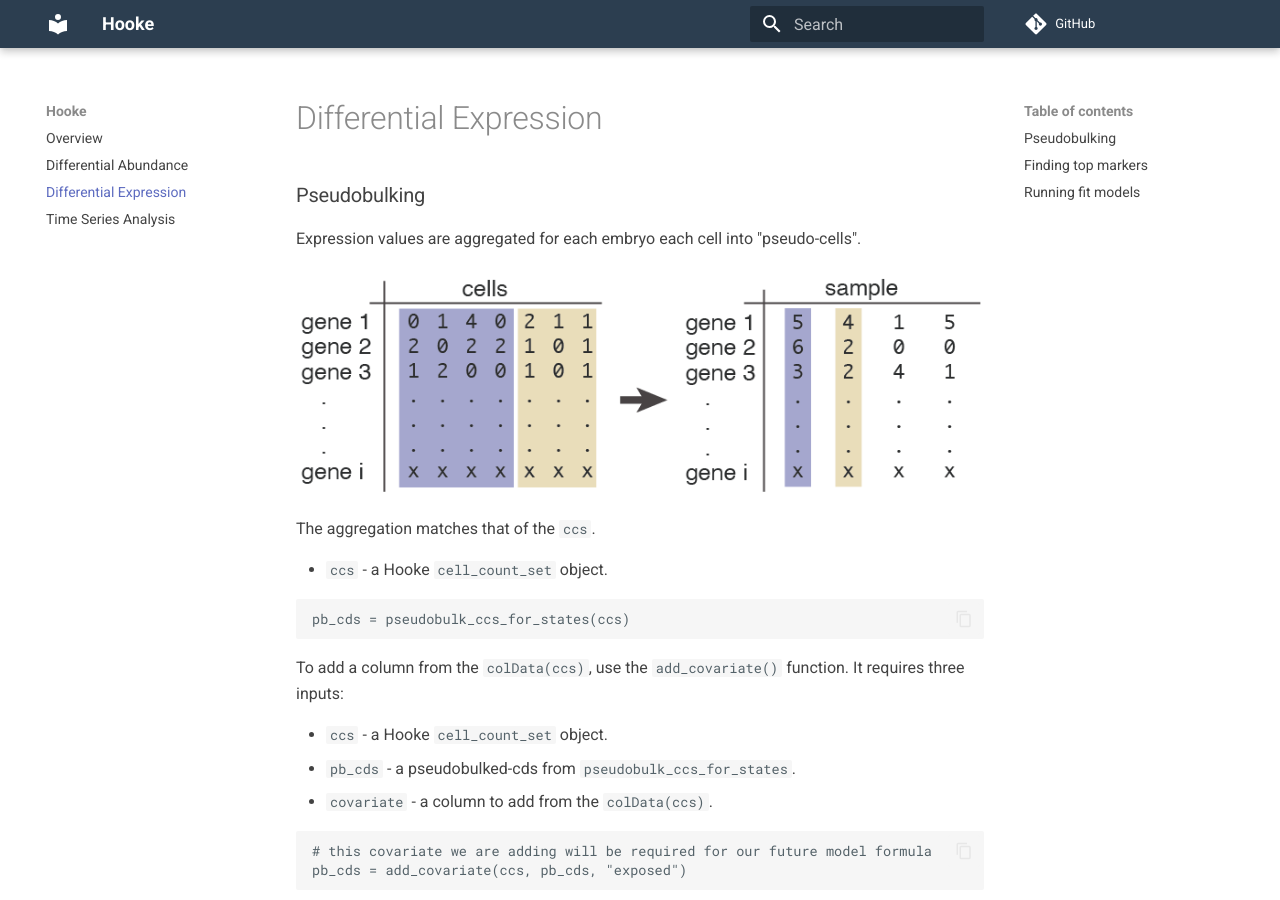
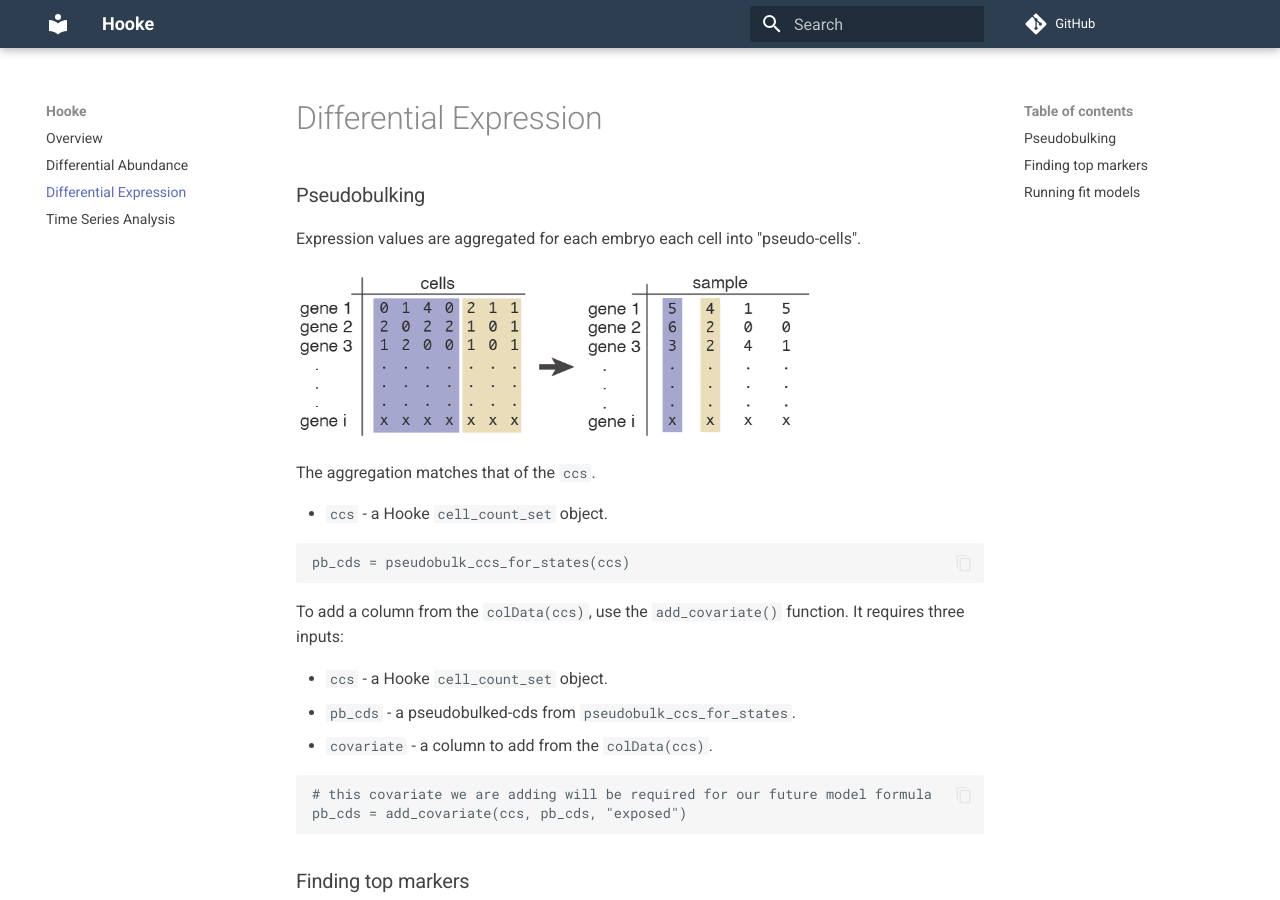
Before and after one commit to cole-trapnell-lab/hooke, an MkDocs documentation site: the page built from docs/deg.md, in a window 1280 px wide and 900 px high. Built offline with MkDocs 1.6.1 and Material for MkDocs 9.7.7, drawn with Linux system fonts in a browser that asks for light colours; comment, search, counter and statistics services are not loaded.

Commit message:
edit sizing

```diff
--- a/docs/deg.md
+++ b/docs/deg.md
@@ -5,7 +5,7 @@
 
 Expression values are aggregated for each embryo each cell into "pseudo-cells".
 
-![aggregation_cells](assets/aggregation_example_genes.png)
+![aggregation_cells](assets/aggregation_example_genes.png){width=75%}
 
 The aggregation matches that of the `ccs`.
 
```
Also changed, not shown: docs/index.md (+1 -1 lines).
